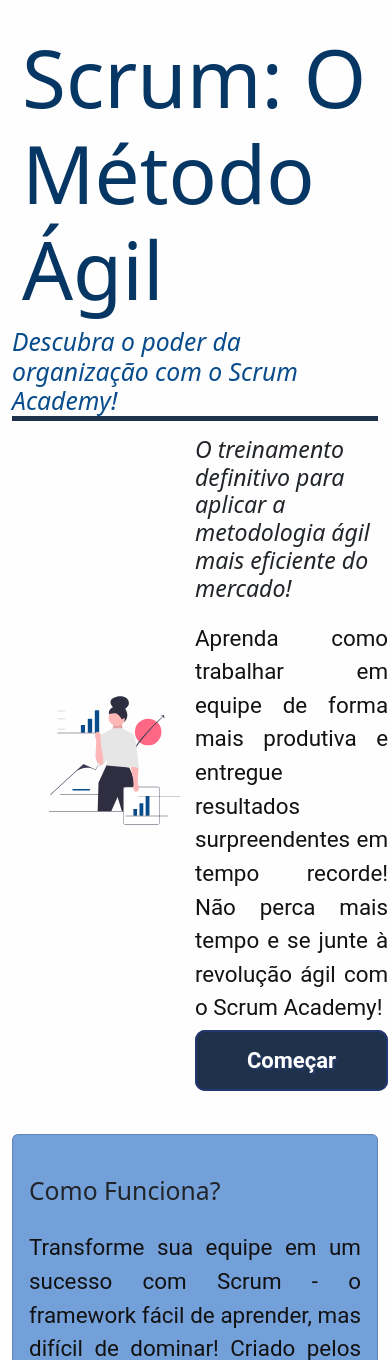
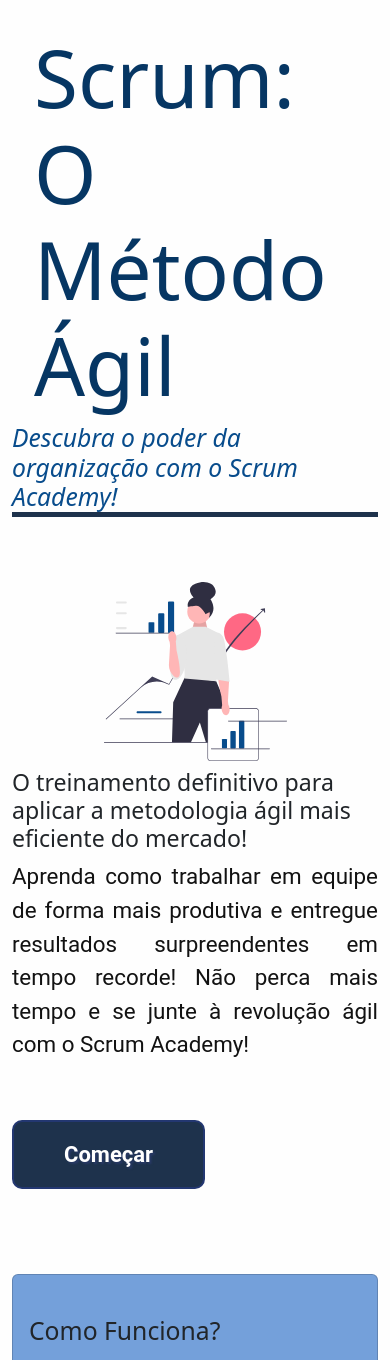
Before and after one commit to BrunoVieira003/ScrumAcademy, a Flask app: page / in a window 390 px wide. Shown: the part 103-1463 px from the top of the page. Run offline with Flask 2, Linux system fonts and the light colour scheme.

Commit message:
Conserta responsividade da página inicial

```diff
--- a/static/css/styles.css
+++ b/static/css/styles.css
@@ -268,7 +268,7 @@ hr{
     margin: 5vh auto;
 }
 
-.landing > h1{
+.landing > div > h1{
     font-size: 5rem;
     background: none;
     color: #063663;
--- a/templates/home.html
+++ b/templates/home.html
@@ -2,18 +2,20 @@
 {%block content%}
 <section class="landing">
 
+   <div class="container-lg">
       <h1>Scrum: O Método Ágil</h1>
+   </div>
    <h2>Descubra o poder da organização com o Scrum Academy!</h2>
 
-    <div class="landing-image">
+   <div class="row row-cols-lg-2 mt-5">
+      <div>
           <img src="../static/imagens/home_img/landing_illustration.svg" alt="">
-
+      </div>
       <div>
          <h3>O treinamento definitivo para aplicar a metodologia ágil mais eficiente do mercado!</h3>
          <p>Aprenda como trabalhar em equipe de forma mais produtiva e entregue resultados surpreendentes em tempo recorde! Não perca mais tempo e se junte à revolução ágil com o Scrum Academy!</p>
-          <a class="myButton" href="{{prox}}">Começar</a>
+         <a class="myButton btn" href="{{prox}}">Começar</a>
       </div>
-
    </div>
 
 </section>
```
Lines whose indentation alone changed are shown as unchanged.
